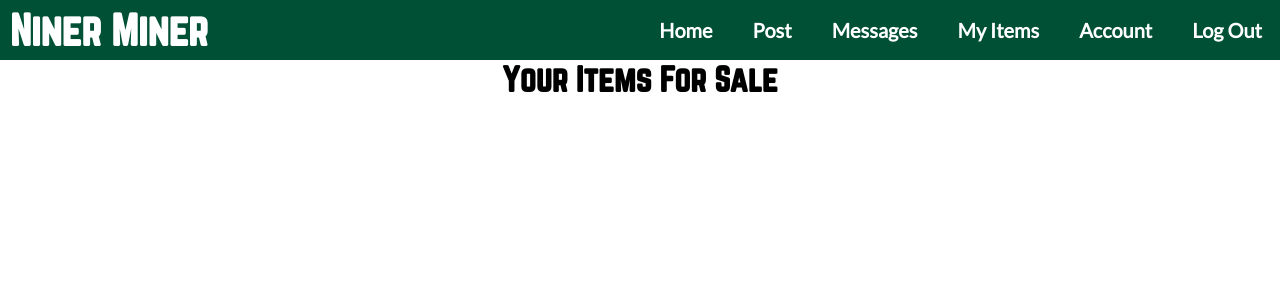
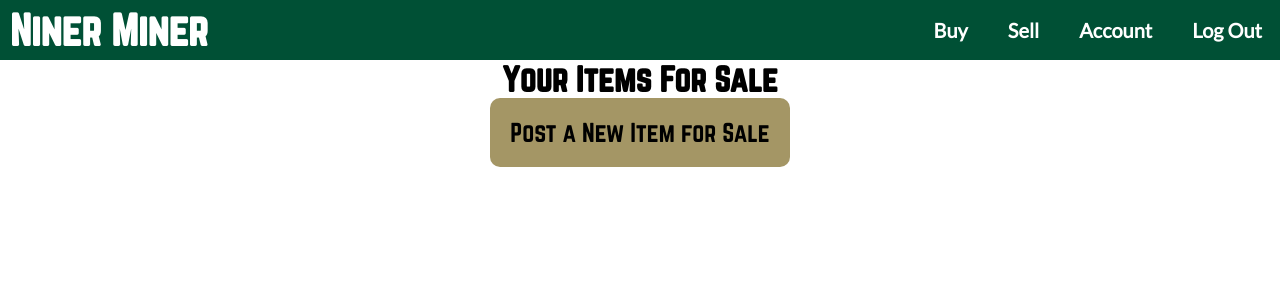
Before and after one commit to cmadajski/niner_miner, a Flask app: page /my_items in a window 1280 px wide. Shown: the top 300 px of the page. Run offline with Flask 2, Linux system fonts and the light colour scheme; the visitor is signed in with stand-in values (Sample User, id 1); data that the repository does not hold is empty.

Commit message:
Rename navbar links and reorganize app flow

```diff
--- a/src/static/css/my_items.css
+++ b/src/static/css/my_items.css
@@ -16,6 +16,24 @@ img {
 
 .header {
     display: grid;
+}
+
+.new-post {
+    display: block;
+    background-color: #A49665;
+    color: black;
+    border-radius: 10px;
+    padding: 20px;
+    font-size: 24px;
+    width: 300px;
+    margin: 0 auto;
+    text-decoration: none;
+    transition: 250ms;
+}
+
+.new-post:hover, .new-post:focus {
+    background-color: black;
+    color: #A49665;
 }
 
 .feed {
--- a/src/templates/my_items.html
+++ b/src/templates/my_items.html
@@ -4,6 +4,7 @@
 {% block content %}
 <div class="header">
     <h1>Your Items For Sale</h1>
+    <a class="new-post" href="/post">Post a New Item for Sale</a>
 </div>
 <div class="feed">
     {% for item in items %}
--- a/src/templates/navbar.html
+++ b/src/templates/navbar.html
@@ -15,10 +15,11 @@
                 <a href="#">Niner Miner</a>
             </div>
             <ul class="nav-links">
-                <li><a href="{{ url_for('product_feed') }}">Home</a></li>
-                <li><a href="{{ url_for('post') }}">Post</a></li>
-                <li><a href="{{ url_for('messages') }}">Messages</a></li>
-                <li><a href="{{ url_for('my_items') }}">My Items</a></li>
+                <li><a href="{{ url_for('product_feed') }}">Buy</a></li>
+                <!--Merged the "My Items" and "Post" pages into a single page called "Sell"-->
+                <!--<li><a href="{{ url_for('post') }}">Post</a></li>-->
+                <!--<li><a href="{{ url_for('messages') }}">Messages</a></li>-->
+                <li><a href="{{ url_for('my_items') }}">Sell</a></li>
                 <li><a href="{{ url_for('account') }}">Account</a></li>
                 <li><a href="{{ url_for('logout') }}">Log Out</a></li>
             </ul>
```
Also changed, not shown: 1 other file.
